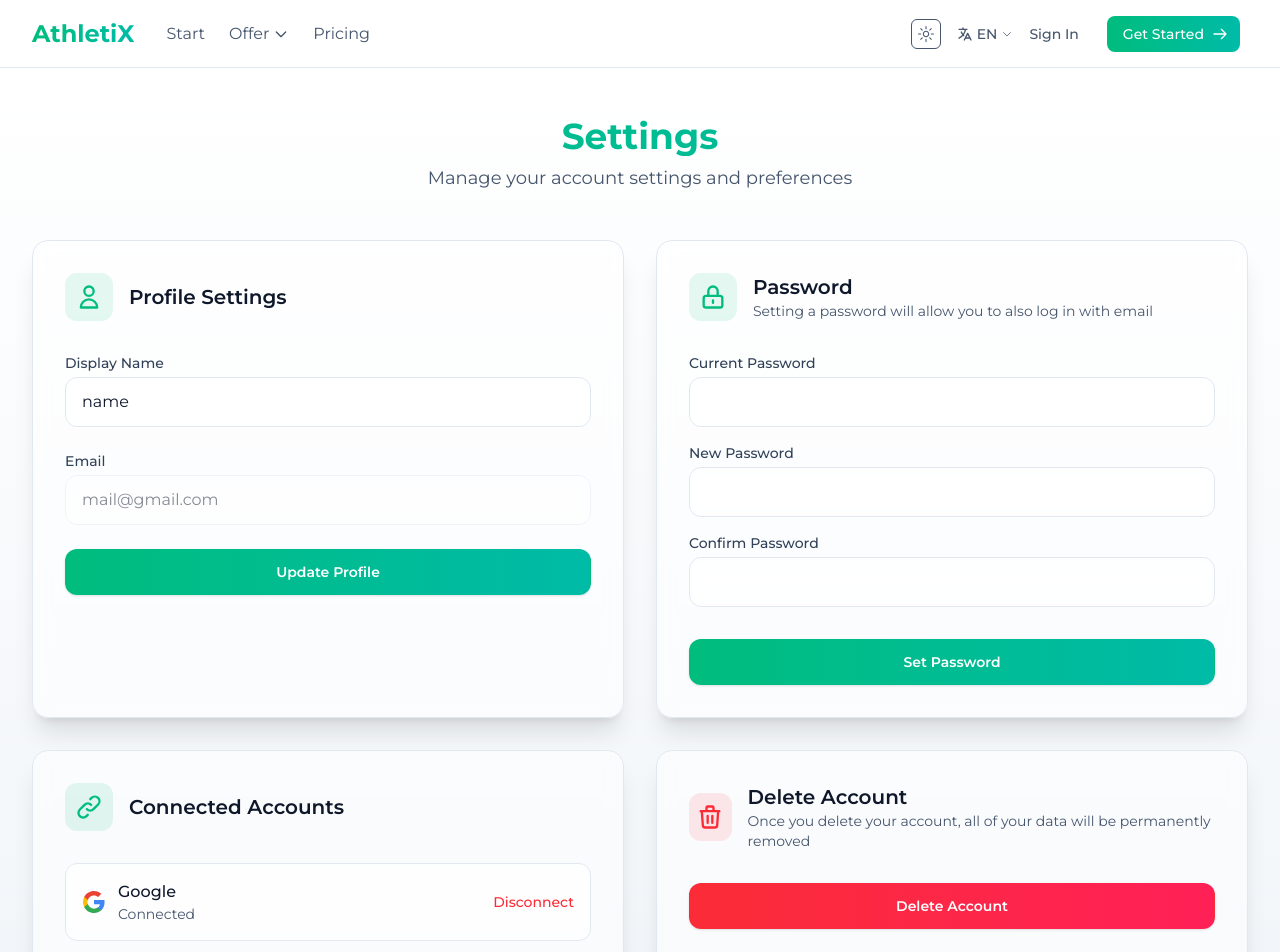
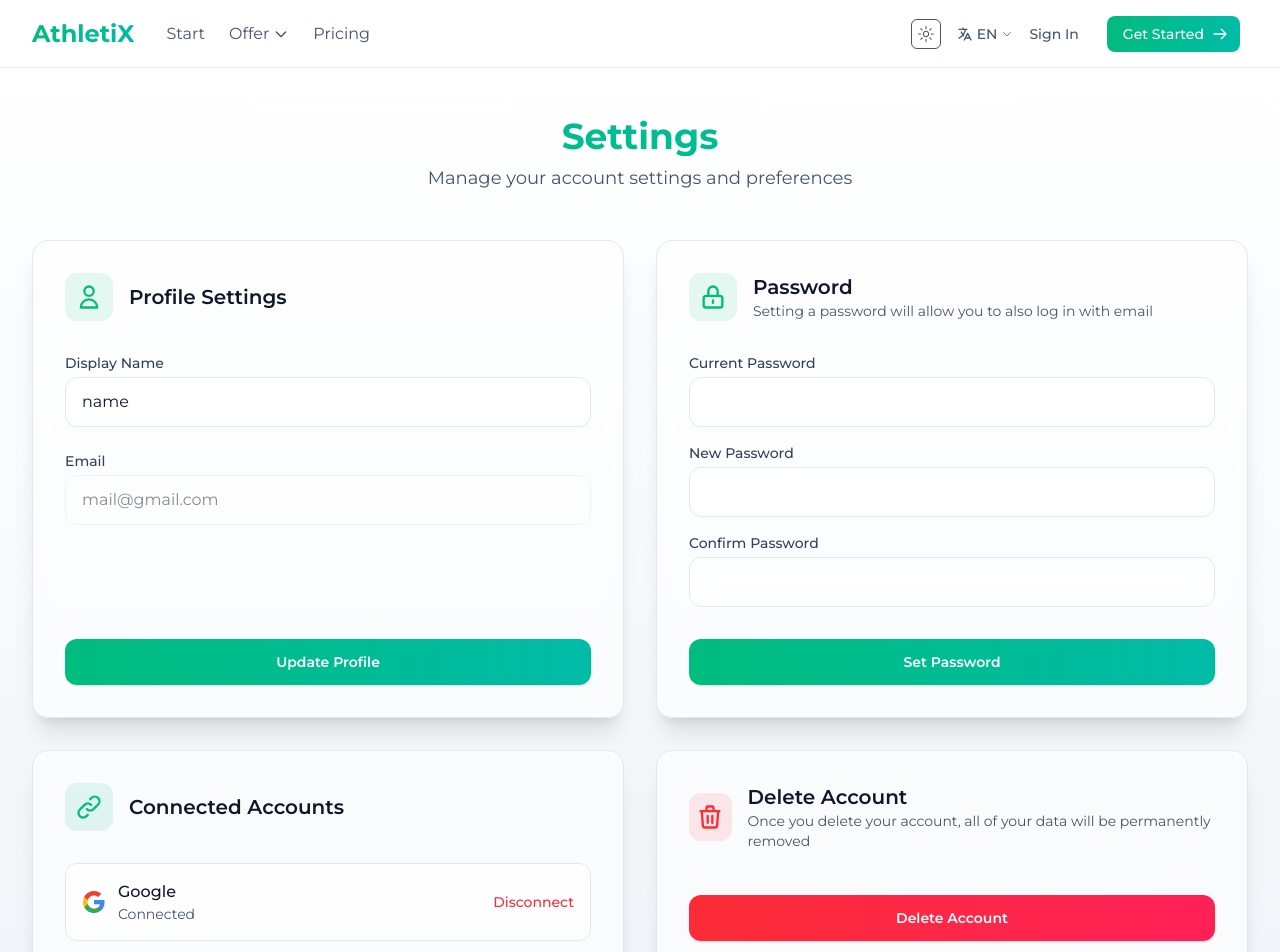
Before and after one commit to dezmerek/AthletiX, a Next.js app: page /dashboard/settings in a window 1280 px wide. Shown: the top 952 px of the page. Built offline with nearby package versions, Linux system fonts and the light colour scheme; no server answers.

Commit message:
feat: enhance UserMenu to navigate to settings page on button click

```diff
--- a/src/app/dashboard/settings/page.tsx
+++ b/src/app/dashboard/settings/page.tsx
@@ -19,7 +19,7 @@ export default function SettingsPage() {
         </div>
         <div className="grid grid-cols-1 lg:grid-cols-2 gap-8">
           {/* Profile settings */}
-          <div className="bg-white/50 dark:bg-slate-800/50 backdrop-blur-sm rounded-2xl shadow-xl p-8 border border-slate-200 dark:border-slate-700">
+          <div className="bg-white/50 dark:bg-slate-800/50 backdrop-blur-sm rounded-2xl shadow-xl p-8 border border-slate-200 dark:border-slate-700 flex flex-col">
             <div className="flex items-center mb-8">
               <div className="w-12 h-12 rounded-xl bg-emerald-500/10 flex items-center justify-center">
                 <svg
@@ -41,7 +41,7 @@ export default function SettingsPage() {
               </h2>
             </div>
 
-            <form className="space-y-6">
+            <form className="space-y-6 flex-1 flex flex-col">
               <div>
                 <label
                   htmlFor="name"
@@ -73,17 +73,19 @@ export default function SettingsPage() {
                   className="mt-1 block w-full px-4 py-3 rounded-xl border border-slate-200 dark:border-slate-600 bg-white/50 dark:bg-slate-700/50 backdrop-blur-sm focus:ring-2 focus:ring-emerald-500 focus:border-emerald-500 text-slate-900 dark:text-white disabled:opacity-50 disabled:cursor-not-allowed transition-colors duration-200"
                 />
               </div>
+              <div className="mt-auto">
                 <button
                   type="submit"
-                className="w-full flex justify-center py-3 px-4 border border-transparent rounded-xl shadow-sm text-sm font-semibold text-white bg-gradient-to-r from-emerald-500 to-teal-500 hover:from-emerald-600 hover:to-teal-600 focus:outline-none focus:ring-2 focus:ring-offset-2 focus:ring-emerald-500 disabled:opacity-50 transition-all duration-200 cursor-pointer"
+                  className="w-full flex justify-center py-3 px-4 border border-transparent rounded-xl shadow-sm text-sm font-semibold text-white bg-gradient-to-r from-emerald-500 to-teal-500 hover:from-emerald-600 hover:to-teal-600 focus:outline-none focus:ring-2 focus:ring-offset-2 focus:ring-emerald-500 disabled:opacity-50 cursor-pointer"
                 >
                   {t("profile.updateButton")}
                 </button>
+              </div>
             </form>
           </div>
 
           {/* Password */}
-          <div className="bg-white/50 dark:bg-slate-800/50 backdrop-blur-sm rounded-2xl shadow-xl p-8 border border-slate-200 dark:border-slate-700">
+          <div className="bg-white/50 dark:bg-slate-800/50 backdrop-blur-sm rounded-2xl shadow-xl p-8 border border-slate-200 dark:border-slate-700 flex flex-col">
             <div className="flex items-center mb-8">
               <div className="w-12 h-12 rounded-xl bg-emerald-500/10 flex items-center justify-center">
                 <svg
@@ -109,8 +111,9 @@ export default function SettingsPage() {
                 </p>
               </div>
             </div>
-            <form>
-              <div className="space-y-4 mb-8">
+
+            <form className="flex-1 flex flex-col">
+              <div className="space-y-4">
                 <div>
                   <label
                     htmlFor="currentPassword"
@@ -151,17 +154,19 @@ export default function SettingsPage() {
                   />
                 </div>
               </div>
+              <div className="mt-auto pt-8">
                 <button
                   type="submit"
-                className="w-full flex justify-center py-3 px-4 border border-transparent rounded-xl shadow-sm text-sm font-semibold text-white bg-gradient-to-r from-emerald-500 to-teal-500 hover:from-emerald-600 hover:to-teal-600 focus:outline-none focus:ring-2 focus:ring-offset-2 focus:ring-emerald-500 disabled:opacity-50 transition-all duration-200 cursor-pointer"
+                  className="w-full flex justify-center py-3 px-4 border border-transparent rounded-xl shadow-sm text-sm font-semibold text-white bg-gradient-to-r from-emerald-500 to-teal-500 hover:from-emerald-600 hover:to-teal-600 focus:outline-none focus:ring-2 focus:ring-offset-2 focus:ring-emerald-500 disabled:opacity-50 cursor-pointer"
                 >
                   {t("password.setButton")}
                 </button>
+              </div>
             </form>
           </div>
 
           {/* Connected accounts */}
-          <div className="bg-white/50 dark:bg-slate-800/50 backdrop-blur-sm rounded-2xl shadow-xl p-8 border border-slate-200 dark:border-slate-700">
+          <div className="bg-white/50 dark:bg-slate-800/50 backdrop-blur-sm rounded-2xl shadow-xl p-8 border border-slate-200 dark:border-slate-700 flex flex-col">
             <div className="flex items-center mb-8">
               <div className="w-12 h-12 rounded-xl bg-emerald-500/10 flex items-center justify-center">
                 <svg
@@ -221,7 +226,7 @@ export default function SettingsPage() {
           </div>
 
           {/* Delete account */}
-          <div className="bg-white/50 dark:bg-slate-800/50 backdrop-blur-sm rounded-2xl shadow-xl p-8 border border-slate-200 dark:border-slate-700">
+          <div className="bg-white/50 dark:bg-slate-800/50 backdrop-blur-sm rounded-2xl shadow-xl p-8 border border-slate-200 dark:border-slate-700 flex flex-col">
             <div className="flex items-center mb-8">
               <div className="w-12 h-12 rounded-xl bg-red-500/10 flex items-center justify-center">
                 <svg
@@ -248,9 +253,10 @@ export default function SettingsPage() {
               </div>
             </div>
 
+            <div className="mt-auto">
               <button
                 type="button"
-              className="w-full flex justify-center py-3 px-4 border border-transparent rounded-xl shadow-sm text-sm font-semibold text-white bg-gradient-to-r from-red-500 to-rose-500 hover:from-red-600 hover:to-rose-600 focus:outline-none focus:ring-2 focus:ring-offset-2 focus:ring-red-500 disabled:opacity-50 transition-all duration-200 cursor-pointer"
+                className="w-full flex justify-center py-3 px-4 border border-transparent rounded-xl shadow-sm text-sm font-semibold text-white bg-gradient-to-r from-red-500 to-rose-500 hover:from-red-600 hover:to-rose-600 focus:outline-none focus:ring-2 focus:ring-offset-2 focus:ring-red-500 disabled:opacity-50 cursor-pointer"
               >
                 {t("deleteAccount.button")}
               </button>
@@ -258,5 +264,6 @@ export default function SettingsPage() {
           </div>
         </div>
       </div>
+    </div>
   );
 }
--- a/src/components/main/navbar/UserMenu.tsx
+++ b/src/components/main/navbar/UserMenu.tsx
@@ -112,7 +112,10 @@ export default function UserMenu({ user, onLogout }: Props) {
         </button>
 
         <button
-          onClick={() => setIsOpen(false)}
+          onClick={() => {
+            router.push("/dashboard/settings");
+            setIsOpen(false);
+          }}
           className="w-full px-4 py-2.5 text-left text-sm font-medium text-slate-700 dark:text-slate-200 hover:bg-slate-50 dark:hover:bg-slate-700/50 hover:text-emerald-500 dark:hover:text-emerald-400 transition-colors cursor-pointer flex items-center space-x-3"
         >
           <svg
```
Lines whose indentation alone changed are shown as unchanged.
